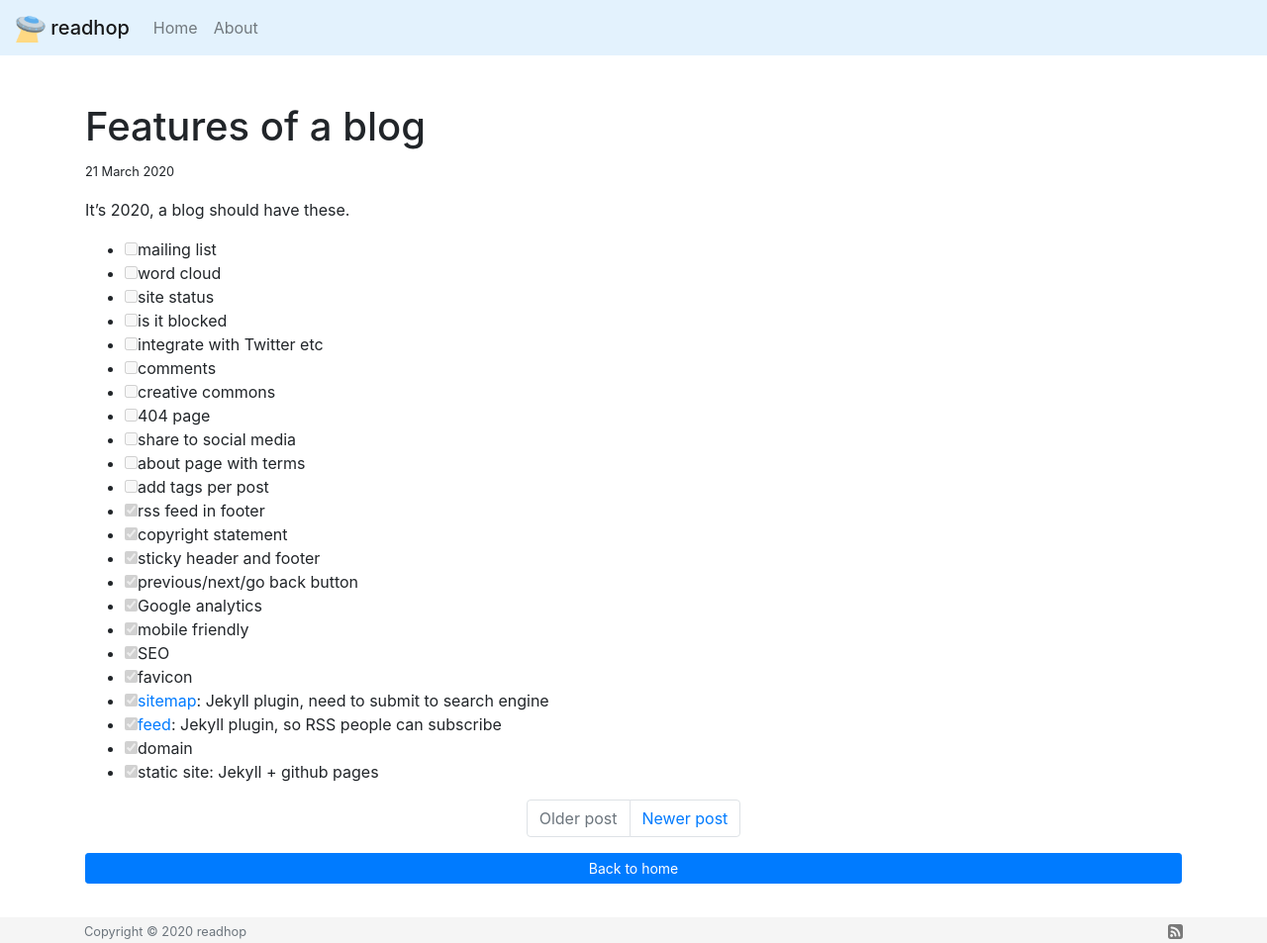
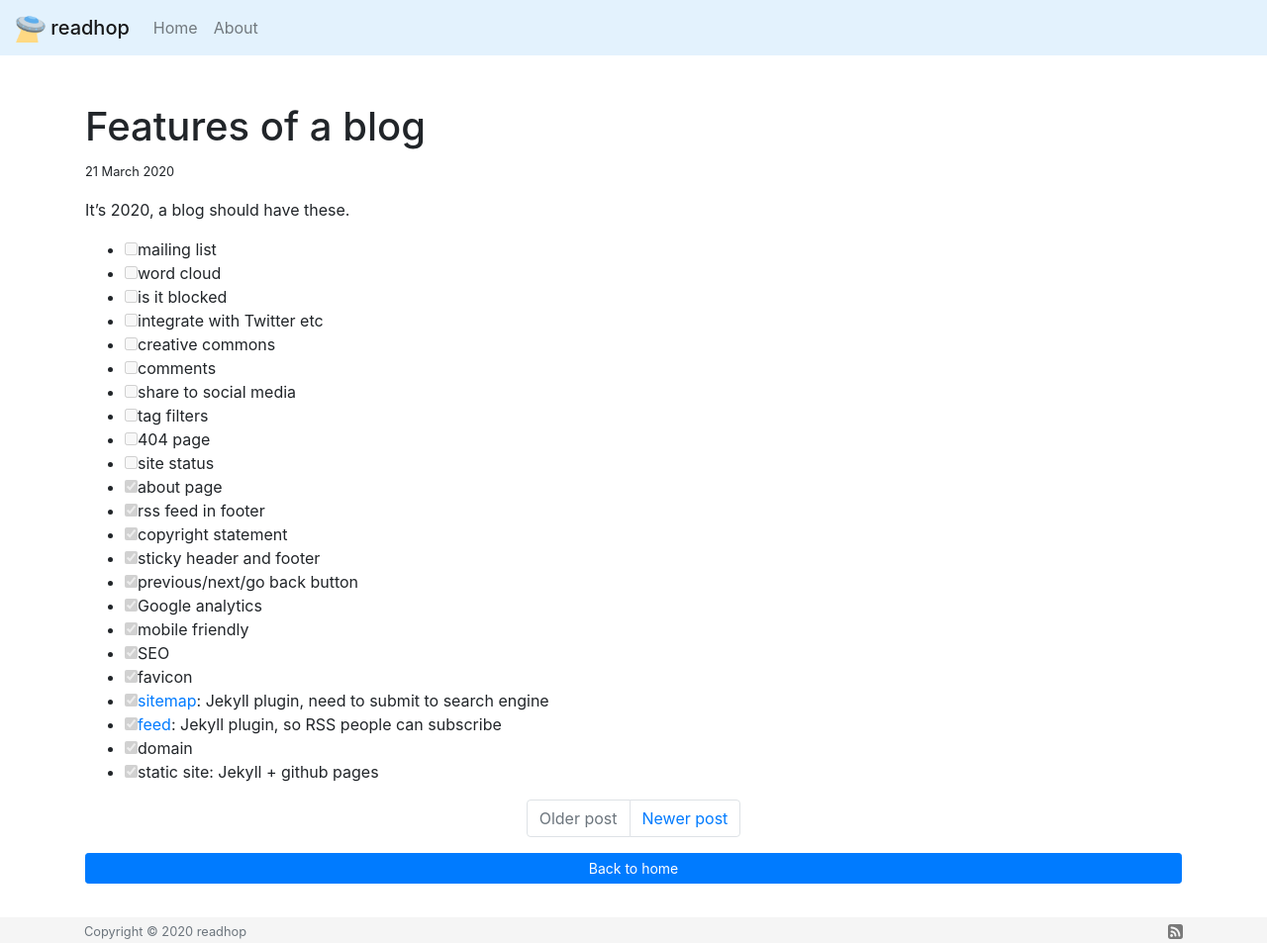
Before and after one commit to robocalpico/robocalpico.github.io, a Jekyll site: the page built from _posts/2020-03-21-features-of-a-blog.md, in a window 1280 px wide and 953 px high. Shown: the whole window at 99% size. Built offline with Jekyll 4.4.1, drawn with Linux system fonts in a browser that asks for light colours; comment, search, counter and statistics services are not loaded.

Commit message:
minor fix, clean tags

```diff
--- a/_posts/2020-03-21-features-of-a-blog.md
+++ b/_posts/2020-03-21-features-of-a-blog.md
@@ -10,15 +10,15 @@ It's 2020, a blog should have these.
 
 - [ ] mailing list
 - [ ] word cloud
-- [ ] site status
 - [ ] is it blocked
 - [ ] integrate with Twitter etc
+- [ ] creative commons
 - [ ] comments
-- [ ] creative commons
+- [ ] share to social media
+- [ ] tag filters
 - [ ] 404 page
-- [ ] share to social media
-- [ ] about page with terms
-- [ ] add tags per post
+- [ ] site status
+- [x] about page
 - [x] rss feed in footer
 - [x] copyright statement
 - [x] sticky header and footer
```
Also changed, not shown: _posts/2020-03-29-weekly.md (+1 -1 lines), _posts/2020-04-12-weekly.md (+1 -1 lines), about.md (+1 -1 lines).
